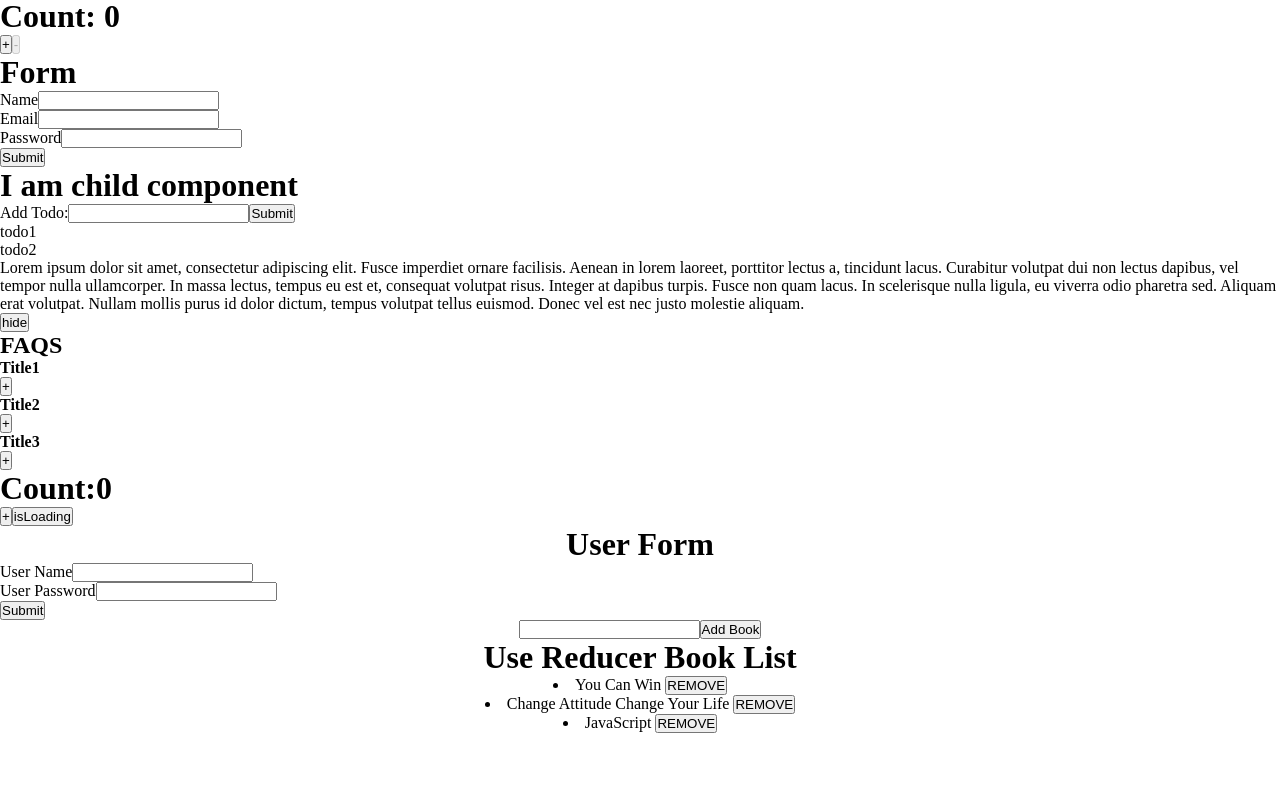
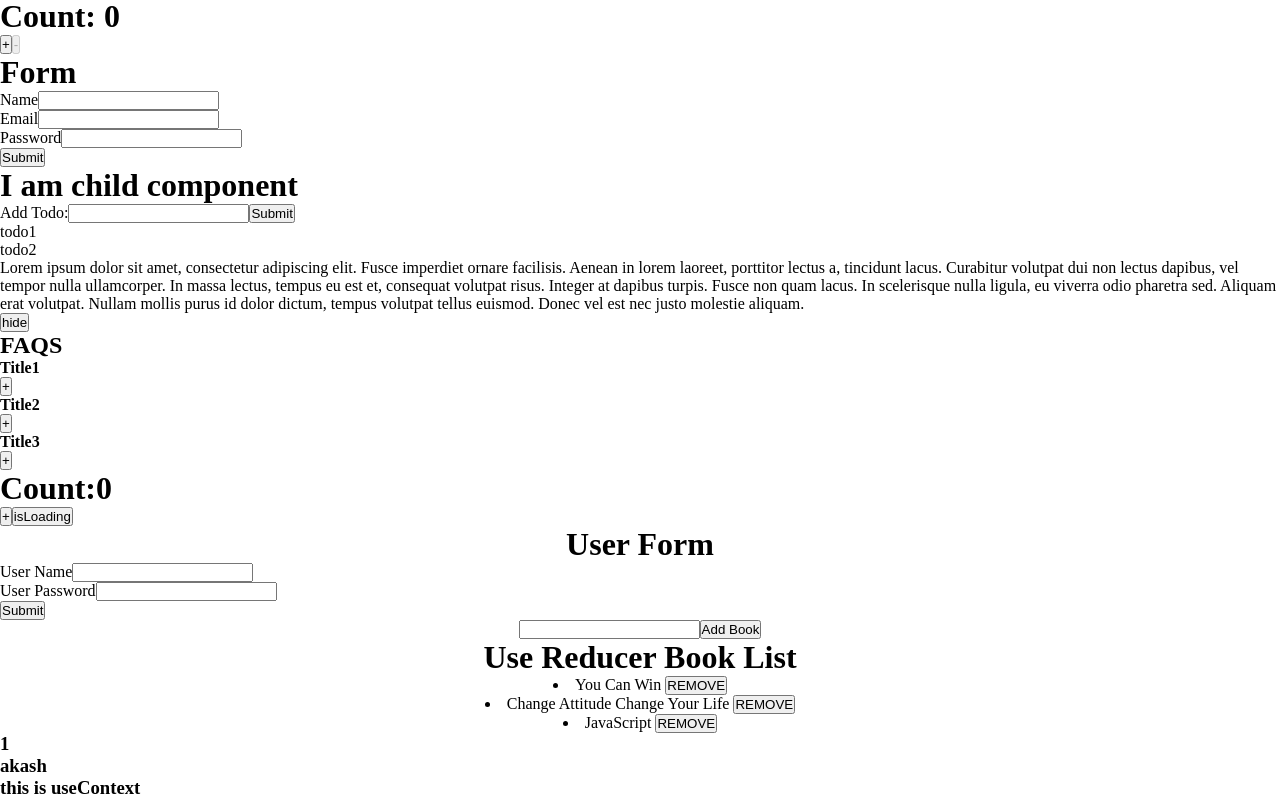
Before and after one commit to makbulhosen5000/react-toggle-app, a React (Create React App) app: page / in a window 1280 px wide. Shown: the part 640-1439 px from the top of the page. Before the commit the page ends 1373 px from the top, so only its background shows below. Built offline with nearby package versions, Linux system fonts and the light colour scheme.

Commit message:
added useContext hook

```diff
--- a/src/App.js
+++ b/src/App.js
@@ -18,6 +18,8 @@
 import DataFetch from './practice/useEffectExample/DataFetch';
 import UserForm from './practice/useRef/UserForm';
 import UseReducer from './practice/useReducer';
+import Component1 from './practice/useContext/Component1';
+
 
 
 
@@ -71,6 +73,7 @@
             {/* <DataFetch/> */}
             <UserForm/>
             <UseReducer/>
+            <Component1/>
 
 
 
--- /dev/null
+++ b/src/practice/useContext/Component1.js
@@ -0,0 +1,17 @@
+import React, { useState } from 'react'
+import Component2 from './Component2'
+import {UserContext} from './userContext'
+
+function Component1() {
+  const [user,setUser] = useState({id:1,name:"akash"});
+  const [text,setText] = useState("this is useContext");
+  return (
+    //passing data with value
+    //wrap child with context provider
+    <UserContext.Provider value={{ user,text }}>
+        <Component2  />
+    </UserContext.Provider>
+  )
+}
+
+export default Component1
--- /dev/null
+++ b/src/practice/useContext/Component2.js
@@ -0,0 +1,12 @@
+import React from 'react'
+import Component3 from './Component3'
+
+function component2() {
+  return (
+    <div>
+        <Component3/>
+    </div>
+  )
+}
+
+export default component2
--- /dev/null
+++ b/src/practice/useContext/Component3.js
@@ -0,0 +1,12 @@
+import React from 'react'
+import Component4 from './Component4'
+
+function Component3() {
+  return (
+    <div>
+        <Component4/>
+    </div>
+  )
+}
+
+export default Component3
--- /dev/null
+++ b/src/practice/useContext/Component4.js
@@ -0,0 +1,15 @@
+import React, { useContext } from 'react'
+import {UserContext} from './userContext';
+
+function Component4() {
+  const {user,text} = useContext(UserContext)
+  return (
+    <div>
+      <h3>{user.id}</h3>
+      <h3>{user.name}</h3>
+      <h3>{text}</h3>
+    </div>
+  )
+}
+
+export default Component4
--- /dev/null
+++ b/src/practice/useContext/userContext.js
@@ -0,0 +1,8 @@
+import React from 'react'
+
+
+//userContext will provide provider and consumer
+export const UserContext = React.createContext();
+//step1:create context
+//step2:wrap child with context provider
+//step3: useContext will use for state access/control
```
